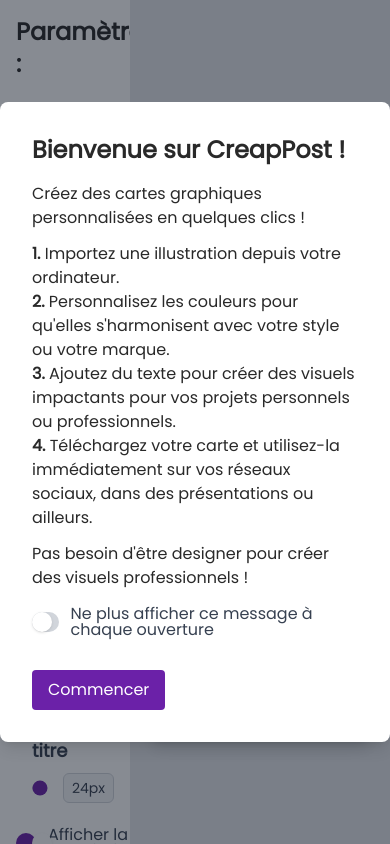
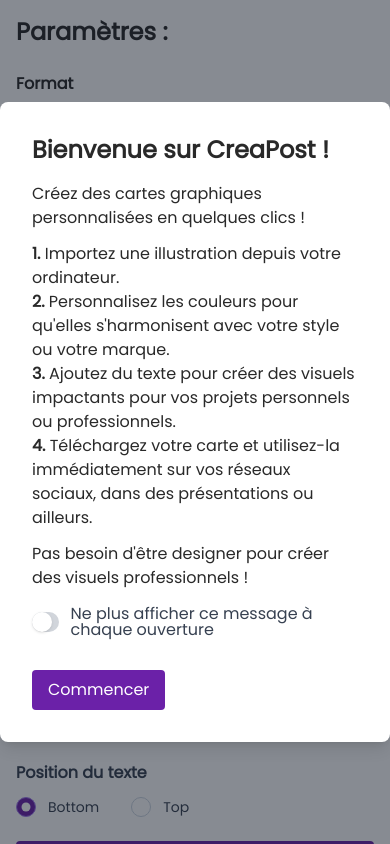
Before and after one commit to KingYano/socialmediacustom, a Vue app: page / in a window 390 px wide. Shown: the top 844 px of the page. Built offline with nearby package versions, Linux system fonts and the light colour scheme.

Commit message:
ajout du format responsive

```diff
--- a/src/components/ImageCustomer/ImageCustomer.vue
+++ b/src/components/ImageCustomer/ImageCustomer.vue
@@ -1,7 +1,7 @@
 <template>
-  <div class="flex h-screen w-screen bg-gray-100">
+  <div class="flex flex-col lg:flex-row h-auto lg:h-screen w-screen bg-gray-100">
     <Parameters
-      class="w-1/3"
+      class="w-full h-auto lg:h-full lg:w-2/5"
       :format="state.format"
       :title="state.title"
       :description="state.description"
@@ -24,7 +24,7 @@
     />
     <Preview
         ref="previewComponentRef"
-        class="w-2/3"
+        class="w-full lg:w-3/5 h-auto lg:h-full"
         :state="state"
         @update:selectedImage="state.selectedImage = $event"
     />
--- a/src/components/Parameters/Parameters.vue
+++ b/src/components/Parameters/Parameters.vue
@@ -1,5 +1,5 @@
 <template>
-  <div class="p-4 bg-white shadow-md overflow-y-auto">
+  <div class="p-4 bg-white shadow-md lg:overflow-y-auto">
     <h2 class="text-2xl font-bold mb-6">Paramètres : </h2>
 
     <FormatSelector :modelValue="format" @update:modelValue="$emit('update:format', $event)" />
--- a/src/components/WelcomePopup/WelcomePopup.vue
+++ b/src/components/WelcomePopup/WelcomePopup.vue
@@ -1,7 +1,7 @@
 <template>
   <div v-if="showPopup" class="fixed inset-0 bg-gray-900 bg-opacity-50 flex justify-center items-center z-50">
     <div class="bg-white p-8 rounded-lg shadow-lg max-w-lg mx-auto">
-      <h2 class="text-2xl font-bold mb-4">Bienvenue sur CreapPost !</h2>
+      <h2 class="text-2xl font-bold mb-4">Bienvenue sur CreaPost !</h2>
       <div class="mb-4">
         <p class="mb-3">Créez des cartes graphiques personnalisées en quelques clics !</p>
         <p><span class="font-bold">1.</span> Importez une illustration depuis votre ordinateur.</p>
```
